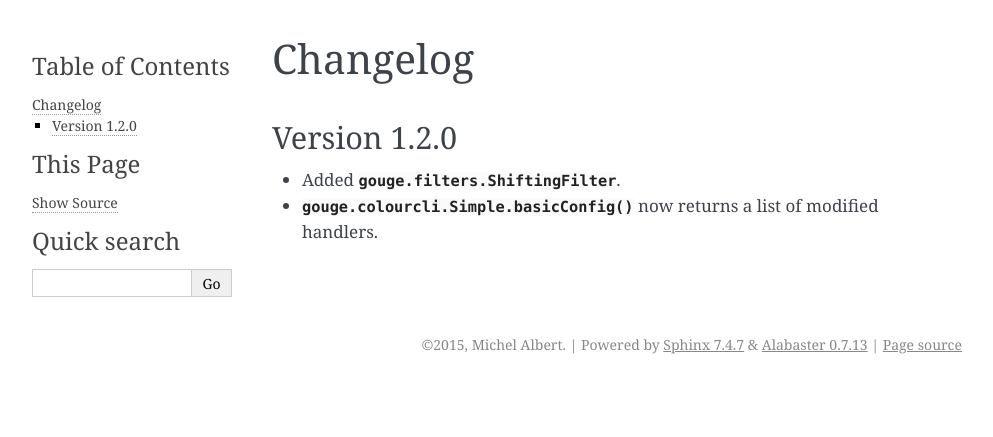
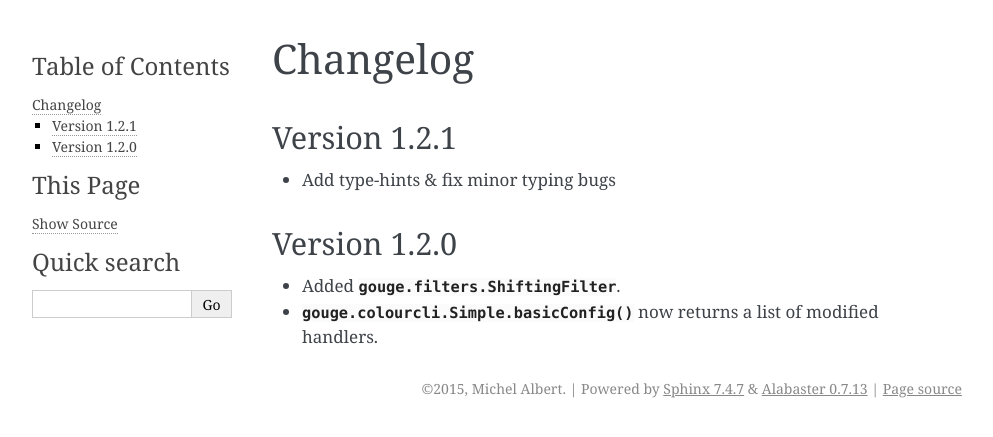
Before and after one commit to exhuma/gouge, a Sphinx documentation site: the page built from docs/changelog.rst, in a window 1280 px wide. Shown: the top 437 px of the page, without its empty margins (148-1141 px from the left). Built offline with Sphinx 7.4.7, drawn with Linux system fonts in a browser that asks for light colours.

Commit message:
Add type-hints & make PEP561 compliant

```diff
--- a/docs/changelog.rst
+++ b/docs/changelog.rst
@@ -1,5 +1,10 @@
 Changelog
 =========
+
+Version 1.2.1
+-------------
+
+* Add type-hints & fix minor typing bugs
 
 Version 1.2.0
 -------------
--- a/setup.py
+++ b/setup.py
@@ -13,6 +13,9 @@ setup(
     requires=dependencies,
     provides=['gouge'],
     include_package_data=True,
+    package_data={
+        'gouge': ['py.typed']
+    },
     author="Michel Albert",
     author_email="michel@albert.lu",
     description="Collection of logging formatters.",
```
Also changed, not shown: 1 other file.
